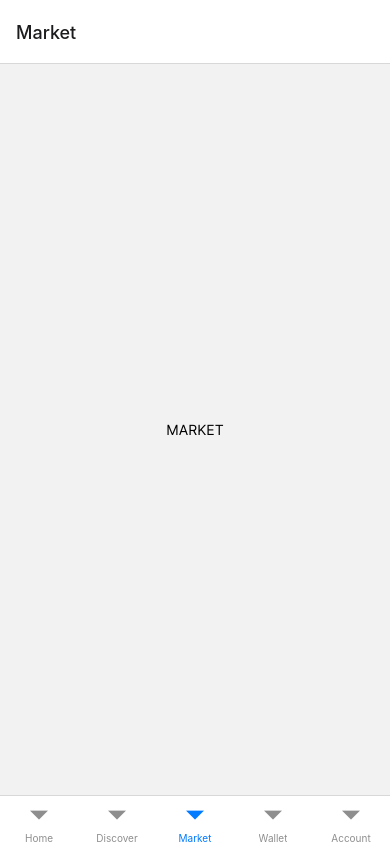
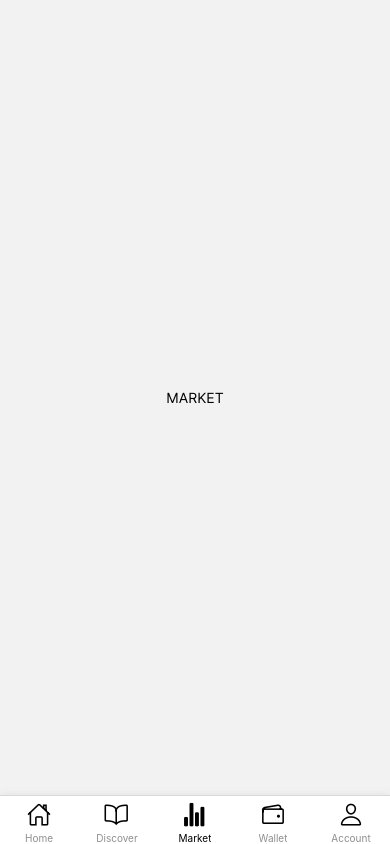
Before and after one commit to kevinlie19/crypto-mobile, a React Native app: screen / in a window 390 px wide. Built offline with nearby package versions, Linux system fonts and the light colour scheme.

Commit message:
Adjust tab navigator

```diff
--- a/src/App.tsx
+++ b/src/App.tsx
@@ -1,8 +1,11 @@
 import { useFonts } from 'expo-font';
-import { StyleSheet } from 'react-native';
+import { QueryClient, QueryClientProvider } from 'react-query';
 
 import AppNavigator from './navigation/AppNavigator';
 import { LoadingIndicator } from './core-ui/LoadingIndicator';
+
+// Create a client
+const queryClient = new QueryClient();
 
 export default function App() {
   let [fontsLoaded] = useFonts({
@@ -15,14 +18,9 @@ export default function App() {
     return <LoadingIndicator />;
   }
 
-  return <AppNavigator />;
+  return (
+    <QueryClientProvider client={queryClient}>
+      <AppNavigator />
+    </QueryClientProvider>
+  );
 }
-
-const styles = StyleSheet.create({
-  container: {
-    flex: 1,
-    backgroundColor: '#fff',
-    alignItems: 'center',
-    justifyContent: 'center',
-  },
-});
--- a/src/hooks/useQueryCryptoList.ts
+++ b/src/hooks/useQueryCryptoList.ts
@@ -26,7 +26,7 @@ export type SupportedCryptoCurrencies = {
 const useQueryCryptoList = () => {
   const result = useQuery('crypto-list', async () => {
     const response = await fetch(
-      `${process.env.REACT_NATIVE_APP_API_PINTU}/wallet/supportedCurrencies`
+      `${process.env.REACT_NATIVE_APP_API_PINTU}/wallet/supportedCurrencies`,
     );
     return response.json();
   });
--- a/src/navigation/TabNavigator.tsx
+++ b/src/navigation/TabNavigator.tsx
@@ -1,22 +1,88 @@
 import { createBottomTabNavigator } from '@react-navigation/bottom-tabs';
 import React from 'react';
+import IonIcons from 'react-native-vector-icons/Ionicons';
 
 import { HomeScreen } from '../screens/HomeScreen';
 import { DiscoverScreen } from '../screens/DiscoverScreen';
 import { MarketScreen } from '../screens/MarketScreen';
 import { WalletScreen } from '../screens/WalletScreen';
 import { AccountScreen } from '../screens/AccountScreen';
+import { COLORS, SHADOW } from '../constants';
 
 const Tab = createBottomTabNavigator();
 
 export default function TabNavigator() {
+  const tabOptions = {
+    tabBarActiveTintColor: COLORS.icon.activeTabIcon,
+  };
+
   return (
-    <Tab.Navigator initialRouteName="Market">
-      <Tab.Screen name="Home" component={HomeScreen} />
-      <Tab.Screen name="Discover" component={DiscoverScreen} />
-      <Tab.Screen name="Market" component={MarketScreen} />
-      <Tab.Screen name="Wallet" component={WalletScreen} />
-      <Tab.Screen name="Account" component={AccountScreen} />
+    <Tab.Navigator
+      initialRouteName="Market"
+      screenOptions={{ headerShown: false }}
+    >
+      <Tab.Screen
+        name="Home"
+        component={HomeScreen}
+        options={{
+          tabBarIcon: ({ focused, size }) => (
+            <IonIcons name={focused ? 'home' : 'home-outline'} size={size} />
+          ),
+          ...tabOptions,
+        }}
+      />
+      <Tab.Screen
+        name="Discover"
+        component={DiscoverScreen}
+        options={{
+          tabBarIcon: ({ focused, size }) => (
+            <IonIcons name={focused ? 'book' : 'book-outline'} size={size} />
+          ),
+          ...tabOptions,
+        }}
+      />
+      <Tab.Screen
+        name="Market"
+        component={MarketScreen}
+        options={{
+          tabBarIcon: ({ focused, size }) => (
+            <IonIcons
+              name={focused ? 'stats-chart' : 'stats-chart-outline'}
+              size={size}
+            />
+          ),
+          tabBarStyle: {
+            ...SHADOW,
+          },
+          ...tabOptions,
+        }}
+      />
+      <Tab.Screen
+        name="Wallet"
+        component={WalletScreen}
+        options={{
+          tabBarIcon: ({ focused, size }) => (
+            <IonIcons
+              name={focused ? 'wallet' : 'wallet-outline'}
+              size={size}
+            />
+          ),
+          ...tabOptions,
+        }}
+      />
+      <Tab.Screen
+        name="Account"
+        component={AccountScreen}
+        options={{
+          tabBarIcon: ({ focused, size }) => (
+            <IonIcons
+              name={focused ? 'person' : 'person-outline'}
+              size={size}
+            />
+          ),
+          ...tabOptions,
+        }}
+      />
     </Tab.Navigator>
   );
 }
```
